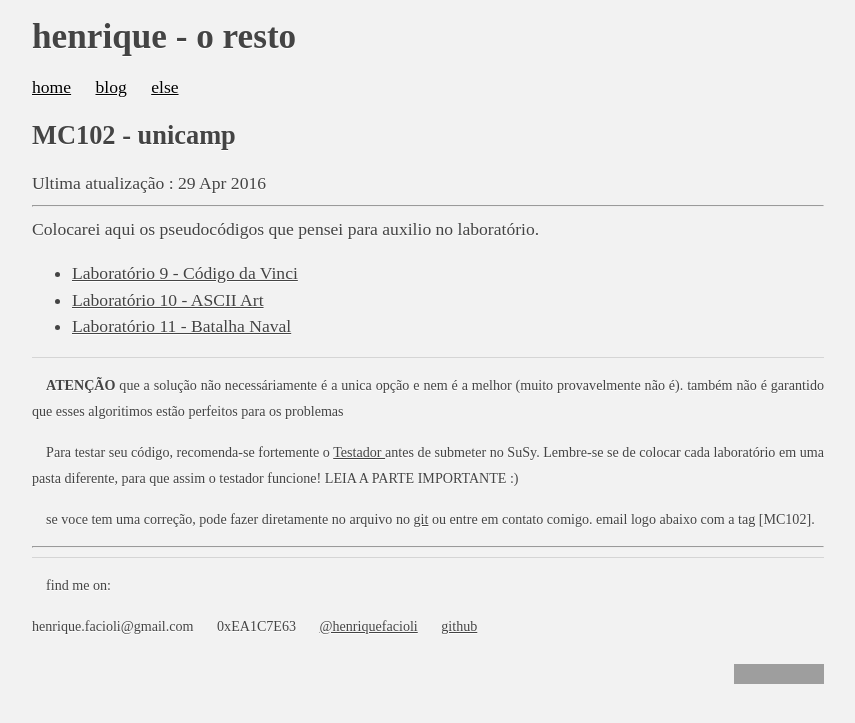
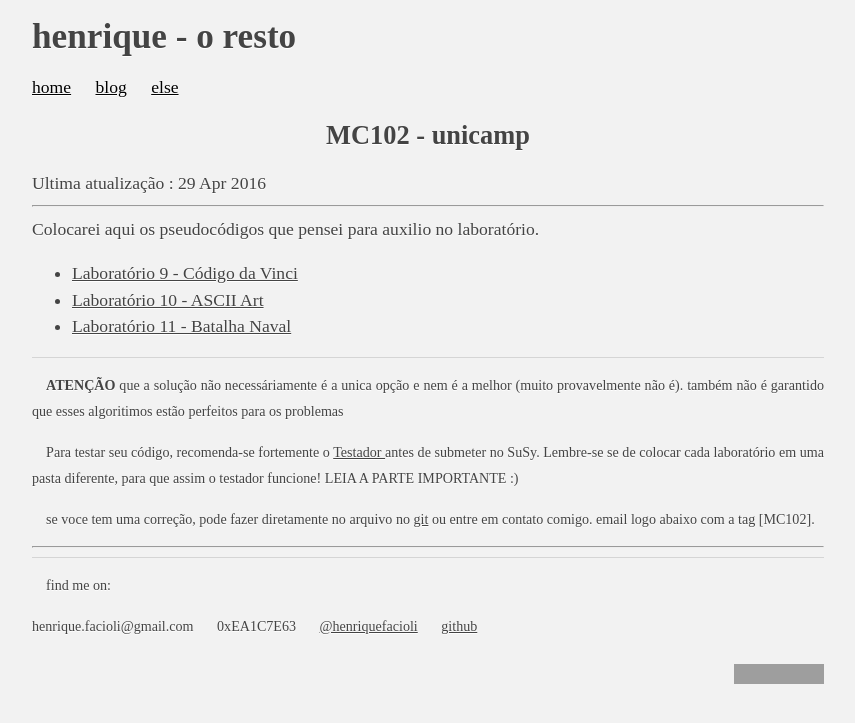
Before and after one commit to faciolihenrique/henriquefacioli.github.io, a Jekyll site: the page built from else/mc102/index.html, in a window 1280 px wide. Shown: the top 723 px of the page, without its empty margins (212-1067 px from the left). Built offline with Jekyll 4.4.1, drawn with Linux system fonts in a browser that asks for light colours; grey boxes are pictures that could not be loaded.

Commit message:
adjusting titles layout

```diff
--- a/_layouts/post.html
+++ b/_layouts/post.html
@@ -1,7 +1,7 @@
 ---
 layout: default
 ---
-<h2>{{ page.postName }}</h2>
+<center><h2>{{ page.postName }}</h2></center>
 
 
 <div>
--- a/_layouts/posts-atualizavel.html
+++ b/_layouts/posts-atualizavel.html
@@ -1,7 +1,7 @@
 ---
 layout: default
 ---
-<h2>{{ page.postName }}</h2>
+<center><h2>{{ page.postName }}</h2></center>
 
 
 <div>
```
